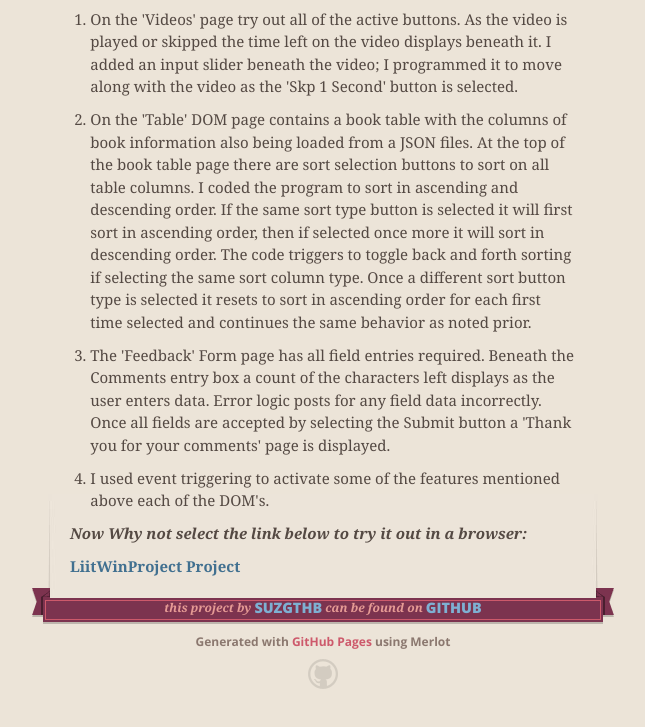
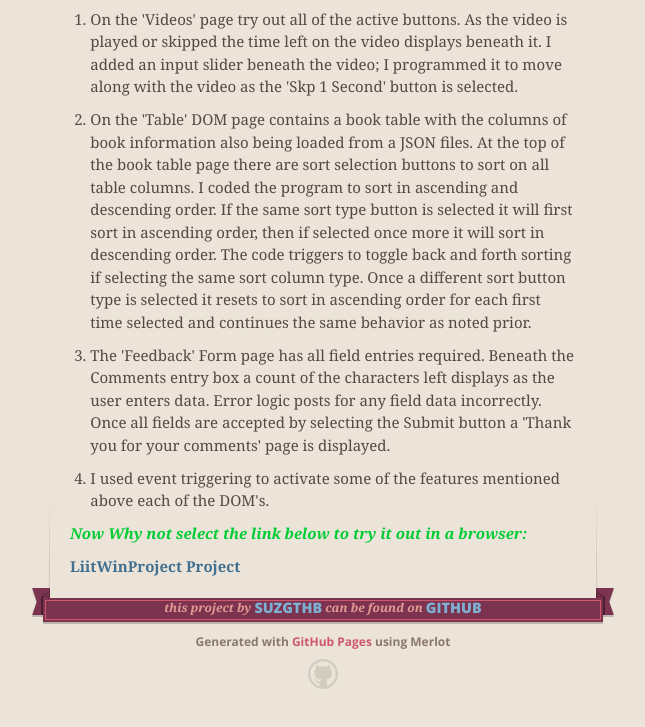
Before and after one commit to suzGtHb/suzy_nuwbedev, a plain HTML site: page index.html in a window 1280 px wide. Shown: the part 732-1459 px from the top of the page, without its empty margins (317-962 px from the left). Drawn offline with nearby package versions, Linux system fonts and the light colour scheme.

Commit message:
Update index.html
Add different style color to a comment

```diff
--- a/index.html
+++ b/index.html
@@ -68,7 +68,7 @@ I have the headers and footers on each DOM being loaded from the JSON files.   <
 <li><p>I used event triggering to activate some of the features mentioned above each of the DOM's.   </p></li>
 </ol>
 
-<p><em><strong>Now Why not select the link below to try it out in a browser:</strong></em></p>
+<p style="color:#00CC33"><em><strong>Now Why not select the link below to try it out in a browser:</strong></em></p>
 
 <p><strong><a href="http://suzGtHb.github.io/suzy_nuwbedev/LiitWinProject.html">LiitWinProject Project</a></strong></p>
       </section>
```
